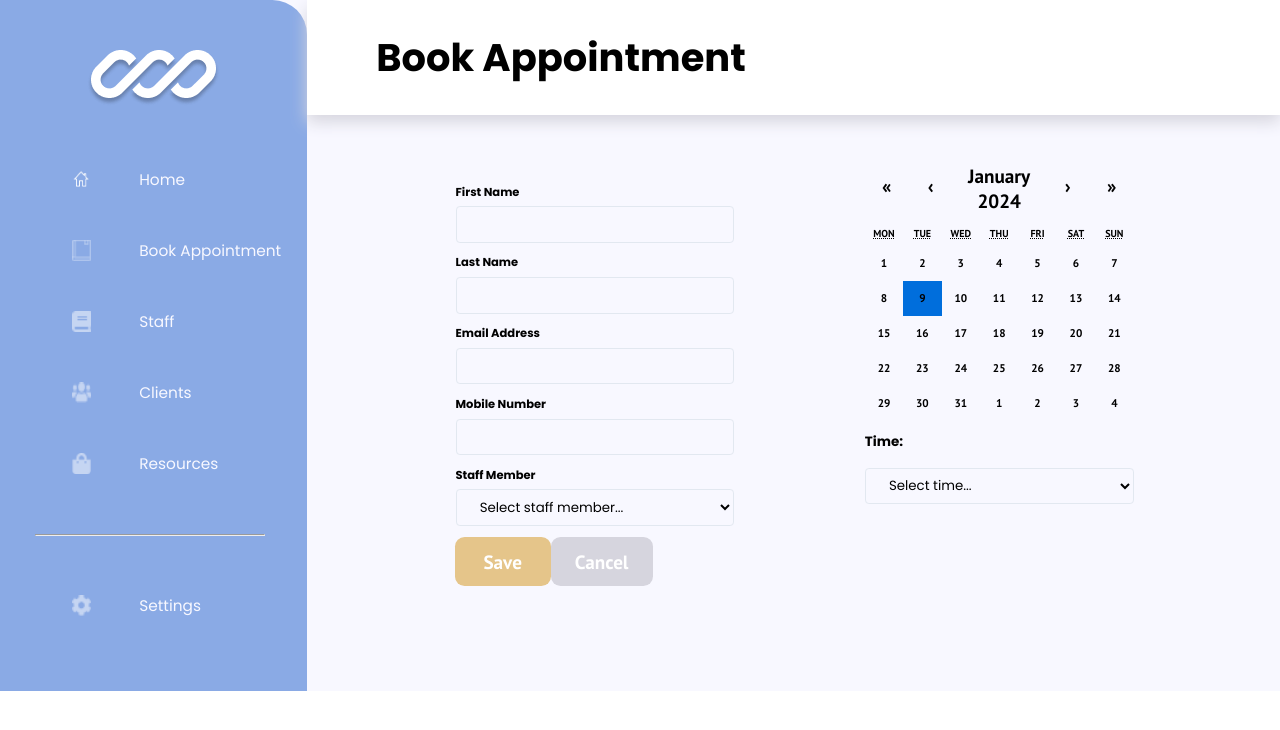
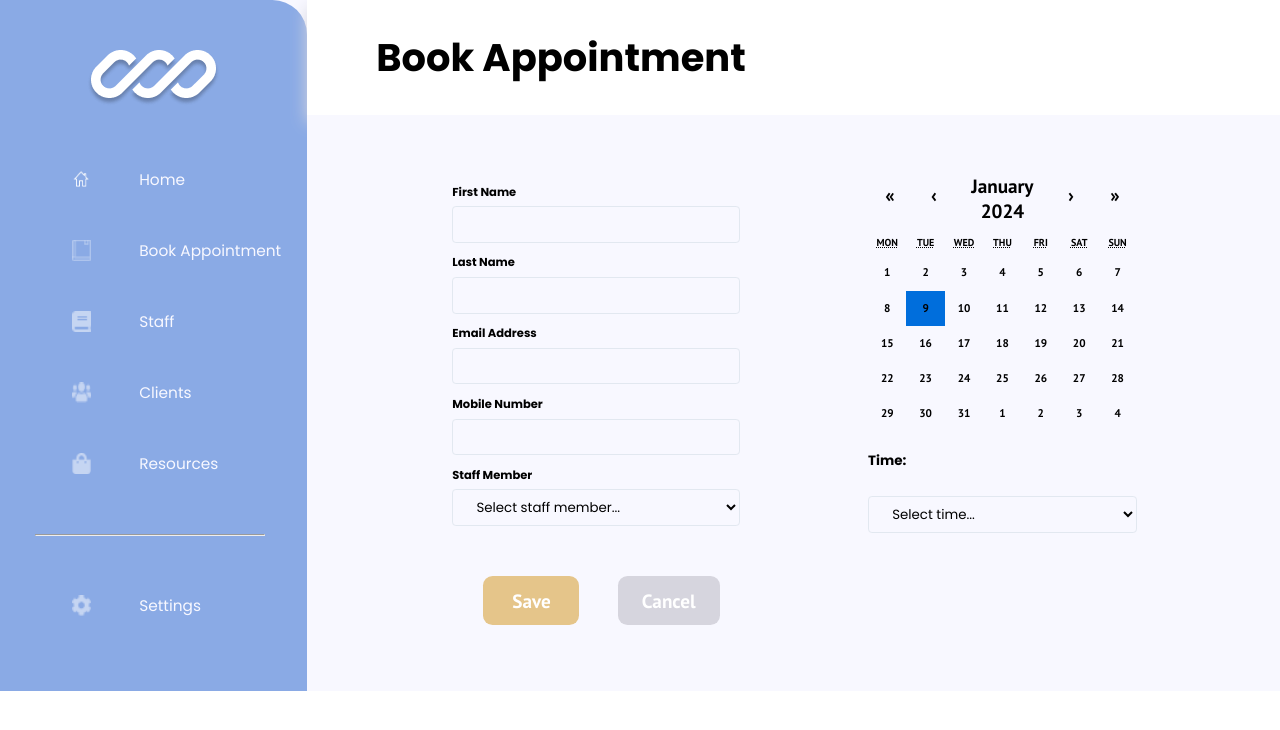
Before and after one commit to nology-tech/verde-client-project, a React (Vite) app: page /book-appointment in a window 1280 px wide. Shown: the top 730 px of the page. Built offline with nearby package versions, Linux system fonts and the light colour scheme.

Commit message:
more styles added

```diff
--- a/src/pages/BookAppointment/BookAppointment.scss
+++ b/src/pages/BookAppointment/BookAppointment.scss
@@ -164,6 +164,7 @@
         flex-wrap: wrap;
         width: 100%;
         justify-content: space-evenly;
+        background-color: $clr-secondary-lt;
 
       .calendar-desktop, .calendar-title {
         display: block;
@@ -190,16 +191,17 @@
         }
       }
 
-
       &--leftside {
         display: flex;
         height: 100%;
         flex-direction: column;
         justify-content: space-around;
         font-size: 0.6rem;
+        margin-bottom: 2rem;
 
         input {
           background-color: $clr-secondary-lt;
+          width: 15rem ;
         }
 
         select {
@@ -209,11 +211,17 @@
         option {
           background-color: $clr-secondary-lt;
         }
-
-        .cancel-button .save-button {
-          display: flex;
-        }
       }
     }
   }
+
+  .book-appointment__buttons {
+    margin-left: 5rem;
+
+    .save-button {
+      margin-right: 2rem;
+      height: 1rem;
+    }
+
+  }
 }
--- a/src/pages/BookAppointment/BookAppointment.tsx
+++ b/src/pages/BookAppointment/BookAppointment.tsx
@@ -128,6 +128,7 @@ const BookAppointment = () => {
               buttonOption={false}
               buttonLabel=""
               buttonVariant="yellow"
+              dropdownOption={false}
             />
             {/* uses npmjs react-calendar package */}
           </div>
```
